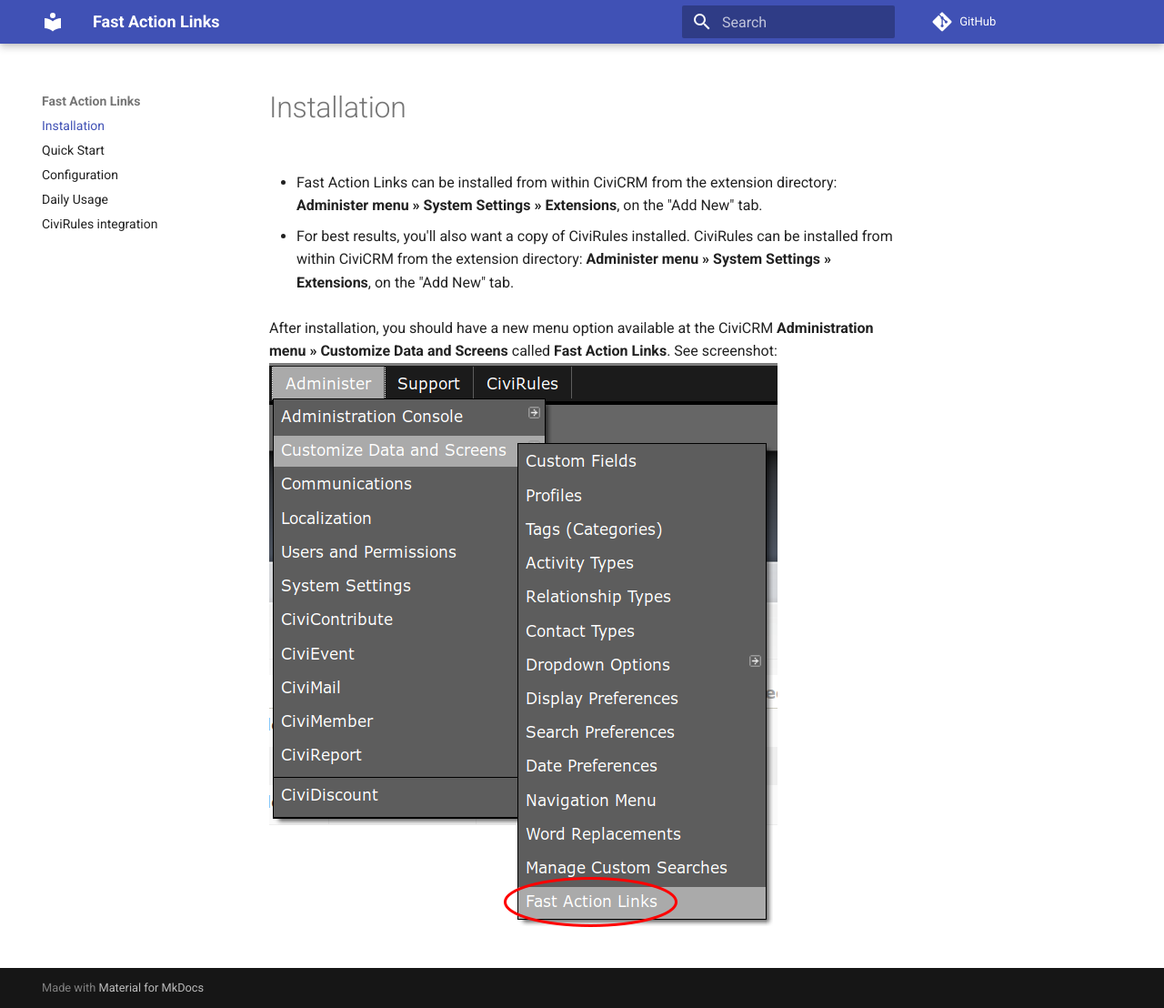
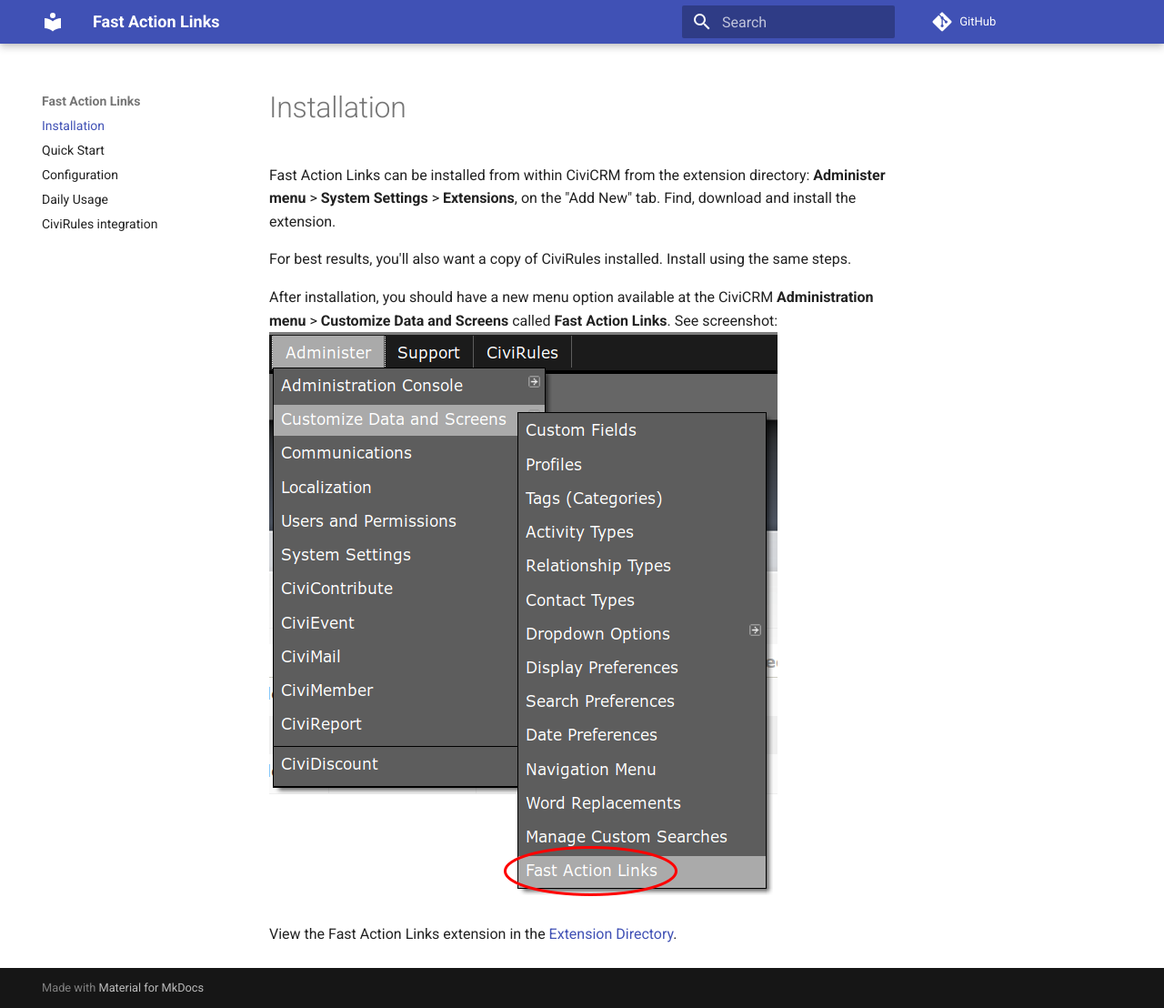
Before and after one commit to MegaphoneJon/com.megaphonetech.fastactionlinks, an MkDocs documentation site: the page built from docs/index.md, in a window 1280 px wide and 1108 px high. Shown: the whole window at 91% size. Built offline with MkDocs 1.6.1 and Material for MkDocs 9.7.7, drawn with Linux system fonts in a browser that asks for light colours; comment, search, counter and statistics services are not loaded; old or Windows-style settings are respelled for this version of MkDocs.

Commit message:
Update index.md
As part of the documentation sprint, we are improving links between the extensions directory and extension repositories.

```diff
--- a/docs/index.md
+++ b/docs/index.md
@@ -1,8 +1,10 @@
 # Installation
 
-* Fast Action Links can be installed from within CiviCRM from the extension directory: **Administer menu » System Settings » Extensions**, on the "Add New" tab.
+Fast Action Links can be installed from within CiviCRM from the extension directory: **Administer menu** > **System Settings** > **Extensions**, on the "Add New" tab. Find, download and install the extension.
 
-* For best results, you'll also want a copy of CiviRules installed.  CiviRules can be installed from within CiviCRM from the extension directory: **Administer menu » System Settings » Extensions**, on the "Add New" tab.
+For best results, you'll also want a copy of CiviRules installed.  Install using the same steps.
 
-After installation, you should have a new menu option available at the CiviCRM **Administration menu » Customize Data and Screens** called **Fast Action Links**.  See screenshot:
+After installation, you should have a new menu option available at the CiviCRM **Administration menu** > **Customize Data and Screens** called **Fast Action Links**.  See screenshot:
 ![Menu showing new link](img/menu_image.png)
+
+View the Fast Action Links extension in the [Extension Directory](https://civicrm.org/extensions/fast-action-links).
```
